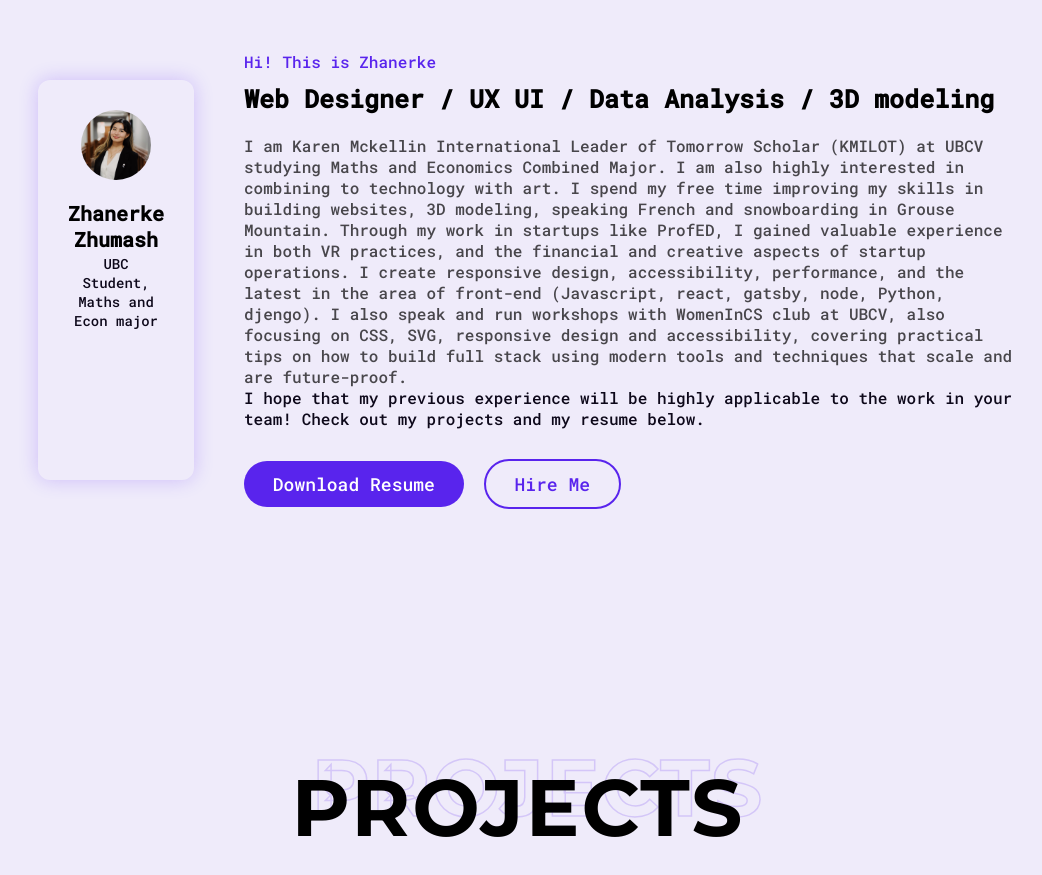
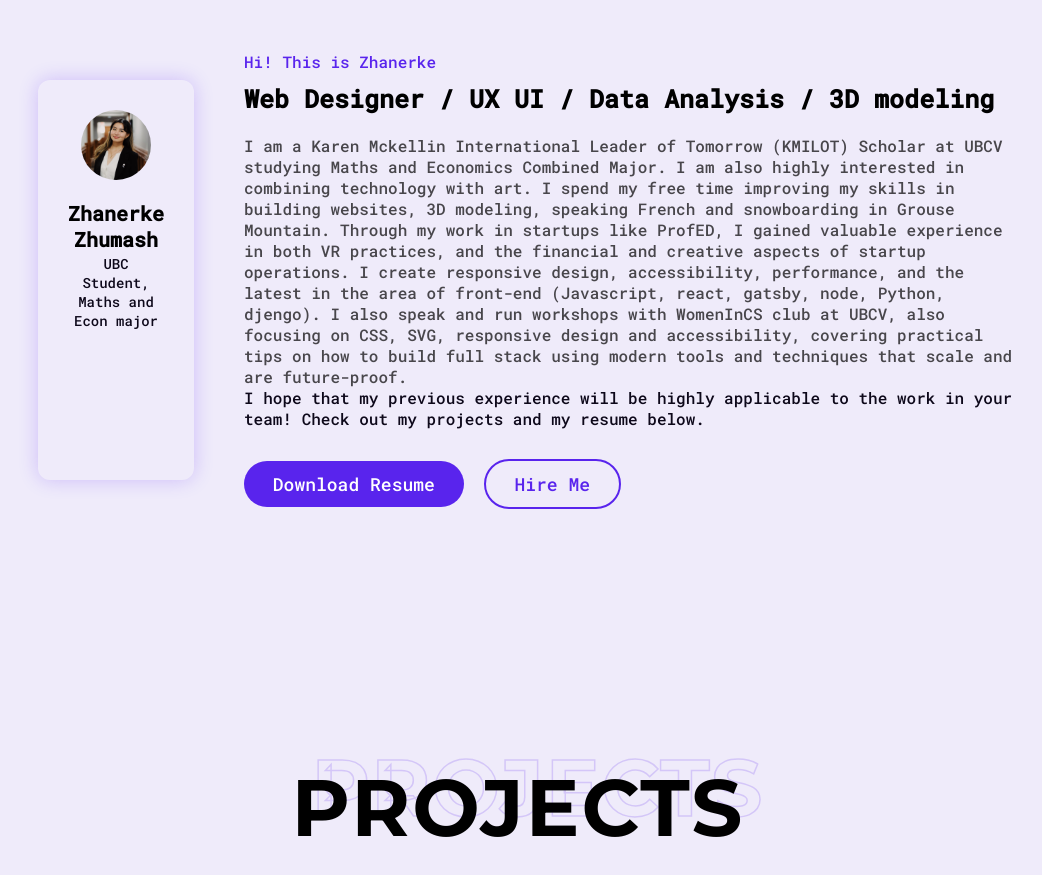
Before and after one commit to zhvner/personal-website, a plain HTML site: page index.html in a window 1280 px wide. Shown: the part 4000-4875 px from the top of the page, without its empty margins (122-1164 px from the left). Drawn offline with Linux system fonts and the light colour scheme.

Commit message:
edited the § about myself

```diff
--- a/index.html
+++ b/index.html
@@ -235,8 +235,8 @@
         <div class="right">
           <p class="subheading">Hi! This is Zhanerke</p>
           <h2 class="slogan"> Web Designer / UX UI / Data Analysis / 3D modeling</h2>
-          <p class="right-text">I am Karen Mckellin International Leader of Tomorrow Scholar (KMILOT) at UBCV studying Maths and Economics Combined Major.
-            I am also highly interested in combining to technology with art. I spend my free time improving my skills in building websites, 3D modeling, speaking French and
+          <p class="right-text">I am a Karen Mckellin International Leader of Tomorrow (KMILOT) Scholar at UBCV studying Maths and Economics Combined Major.
+            I am also highly interested in combining technology with art. I spend my free time improving my skills in building websites, 3D modeling, speaking French and
             snowboarding in Grouse Mountain. Through my work in startups like ProfED, I gained valuable experience in both VR practices, and the financial and creative aspects of startup operations.
             I create responsive design, accessibility, performance, and the latest in the area of front-end (Javascript, react,
             gatsby, node, Python, djengo). I also speak and run workshops with WomenInCS club at UBCV, also focusing on CSS, SVG, responsive design and
```
